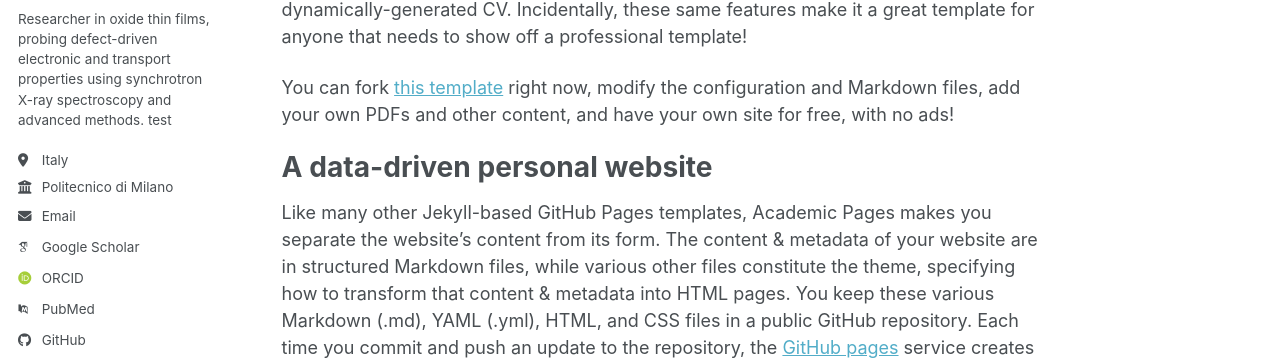
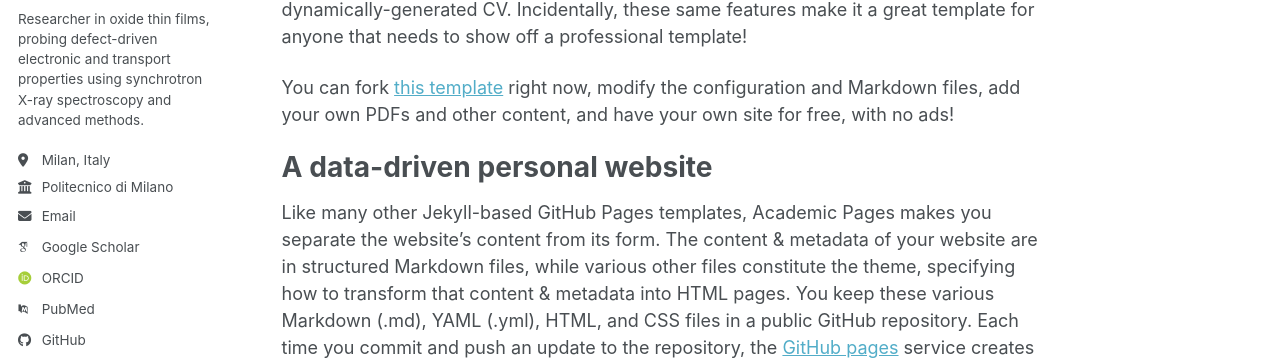
Before and after one commit to HaoChen-Research/HaoChen-Research.github.io, a Jekyll site: the page built from _pages/about.md, in a window 1280 px wide. Shown: the part 337-697 px from the top of the page. Built offline with Jekyll 4.4.1, drawn with Linux system fonts in a browser that asks for light colours; some web fonts are replaced; a script bundle is joined from its source files by our own code; library files that are not in the unit come from our copies.

Commit message:
Update _config.yml

```diff
--- a/_config.yml
+++ b/_config.yml
@@ -26,8 +26,8 @@
   avatar           : "Hao Chen.png"
   name             : "Hao Chen"
   pronouns         : # example: "she/her"
-  bio              : "Researcher in oxide thin films, probing defect-driven electronic and transport properties using synchrotron X-ray spectroscopy and advanced methods. test"
-  location         : "Italy"
+  bio              : "Researcher in oxide thin films, probing defect-driven electronic and transport properties using synchrotron X-ray spectroscopy and advanced methods."
+  location         : "Milan, Italy"
   employer         : "Politecnico di Milano"
   uri              : # URL
   email            : "hao.chen@outlook.it"
@@ -38,7 +38,7 @@
   googlescholar    : "https://scholar.google.com/citations?user=PS_CX0AAAAAJ"
   inspire-hep      : # URL
   impactstory      : # URL
-  orcid            : "https://orcid.org/yourorcidurl"
+  orcid            : "https://orcid.org/0000-0001-6838-0642"
   semantic         : # URL
   ssrn             : # URL
   pubmed           : "https://www.ncbi.nlm.nih.gov/pubmed/?term=john+snow"
```
